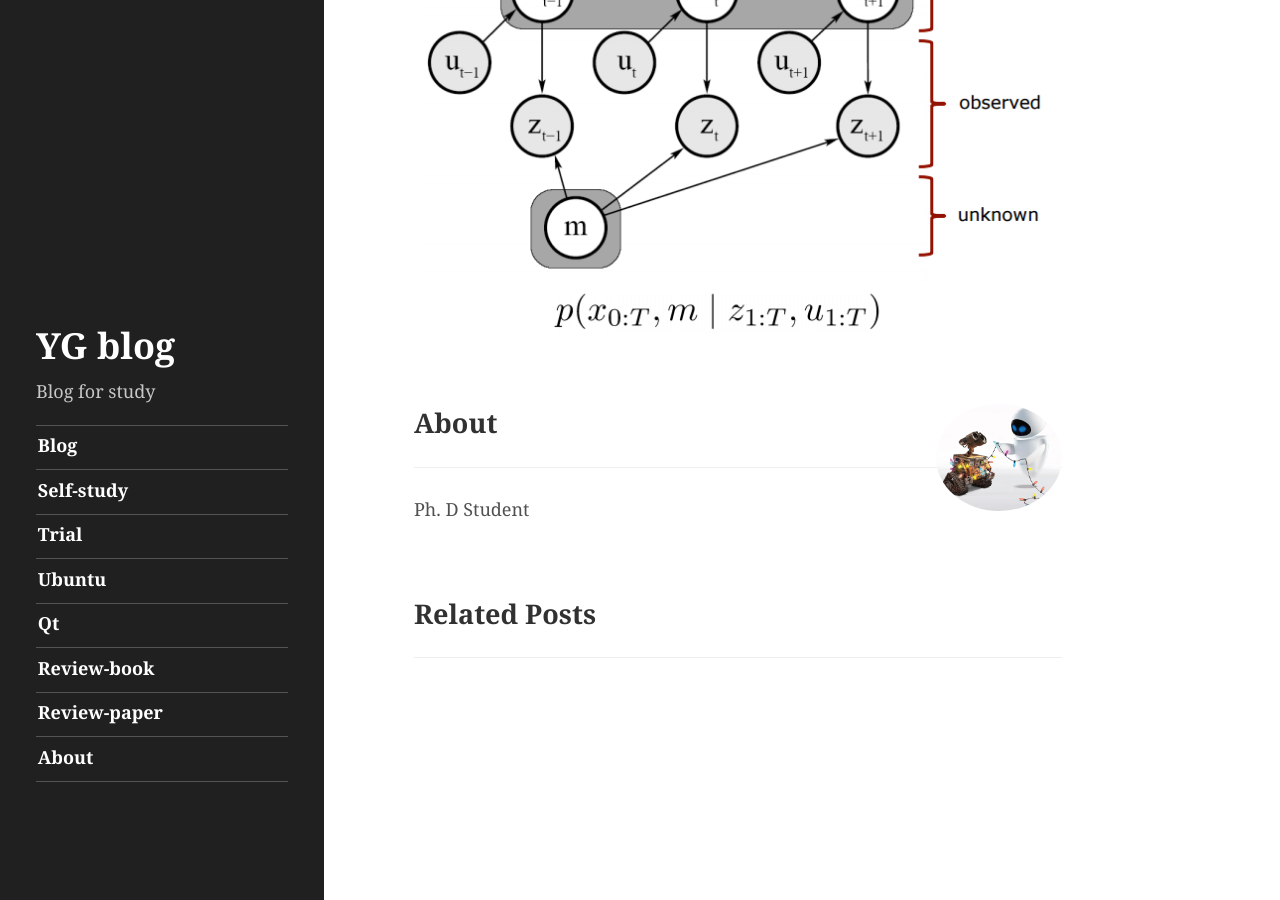
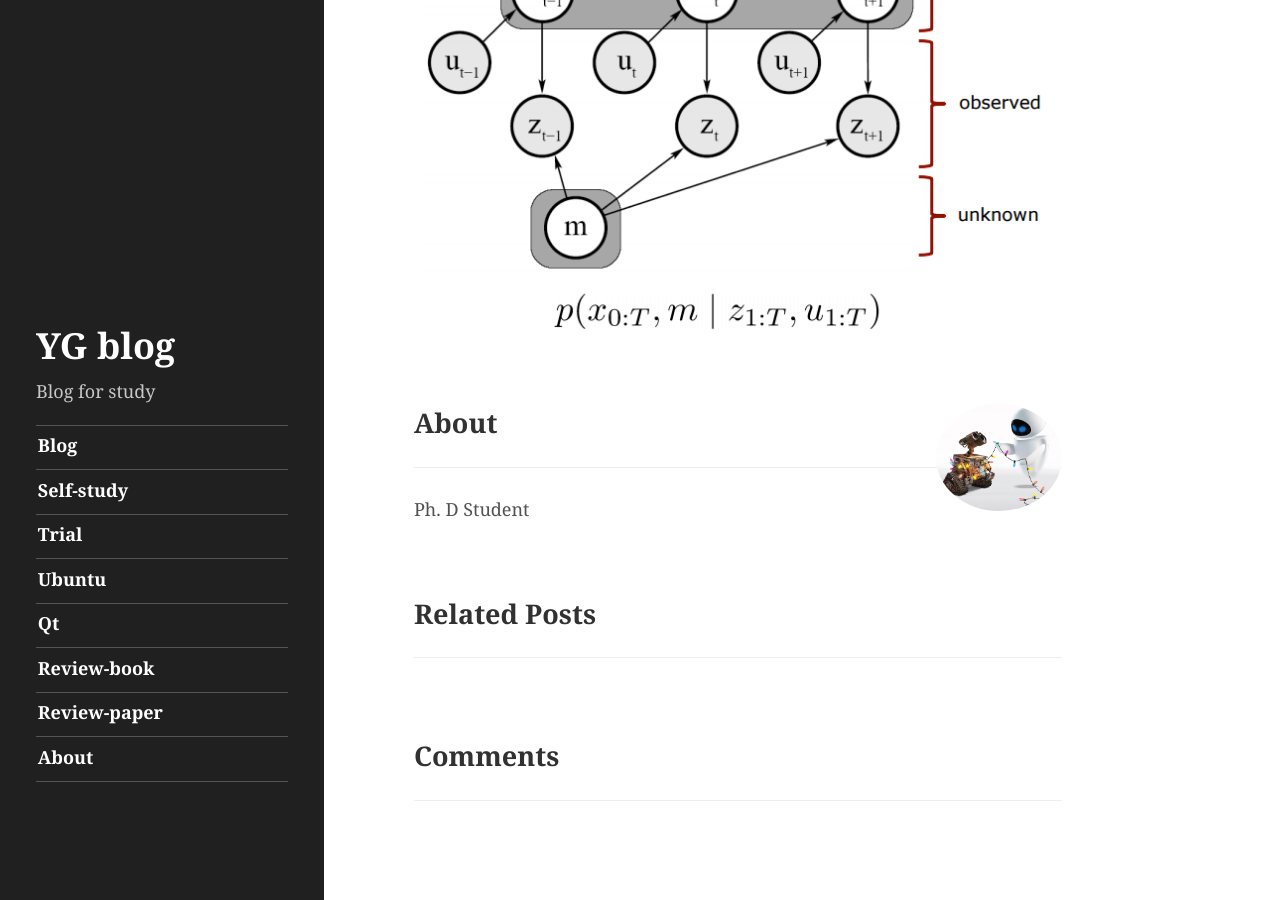
Before and after one commit to youngguncho/youngguncho.github.io, a Jekyll site: the page built from post_prepare/2017-03-02-what-is-SLAM.md, in a window 1280 px wide and 900 px high, scrolled down 1729 px. Built offline with Jekyll 4.4.1, drawn with Linux system fonts in a browser that asks for light colours; formulas are drawn with MathJax 3.

Commit message:
Update comments.html

```diff
--- a/_includes/comments.html
+++ b/_includes/comments.html
@@ -1,10 +1,12 @@
+<aside class="comments" role="complementary">
+  <h2>Comments</h2>
+
 <div id="disqus_thread"></div>
 <script>
 /**
 *  RECOMMENDED CONFIGURATION VARIABLES: EDIT AND UNCOMMENT THE SECTION BELOW TO INSERT DYNAMIC VALUES FROM YOUR PLATFORM OR CMS.
 *  LEARN WHY DEFINING THESE VARIABLES IS IMPORTANT: https://disqus.com/admin/universalcode/#configuration-variables*/
 */
-
 var disqus_config = function () {
     this.page.url = PAGE_URL;  // Replace PAGE_URL with your page's canonical URL variable
     this.page.identifier = PAGE_IDENTIFIER; // Replace PAGE_IDENTIFIER with your page's unique identifier variable
@@ -18,3 +20,4 @@ var disqus_shortname = '{{ site.disqus }}';
 })();
 </script>
 <noscript>Please enable JavaScript to view the <a href="https://disqus.com/?ref_noscript">comments powered by Disqus.</a></noscript>
+</aside>
```
